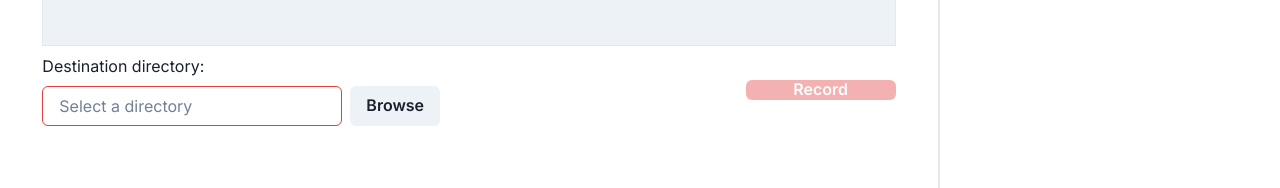
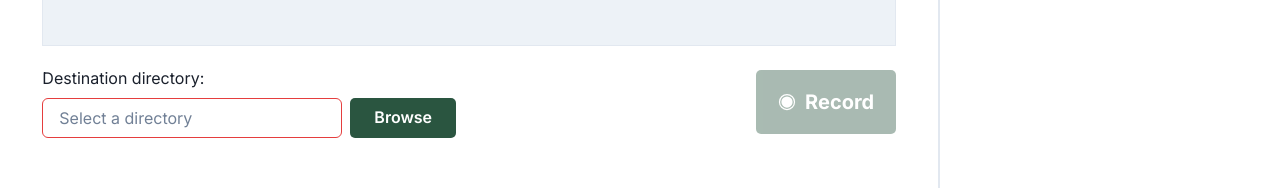
Before and after one commit to KubakCz/MediaPipeHandTracking, a Next.js app: page /mediapipe-hand-tracking/ in a window 1280 px wide. Shown: the part 578-766 px from the top of the page. Built offline with nearby package versions, Linux system fonts and the light colour scheme; no server answers.

Commit message:
Button Style

```diff
--- a/package.json
+++ b/package.json
@@ -19,6 +19,7 @@
     "next": "^14.2.3",
     "react": "^18",
     "react-dom": "^18",
+    "react-icons": "^5.2.1",
     "webm-muxer": "^4.0.1"
   },
   "devDependencies": {
--- a/src/app/BottomMenu/DirectorySelect.tsx
+++ b/src/app/BottomMenu/DirectorySelect.tsx
@@ -41,7 +41,7 @@ export default function DirectorySelect({
           onChange={handleDirectoryPathChange}
           style={{ width: "300px" }}
         />
-        <Button onClick={handleBrowse} isDisabled={isDisabled}>
+        <Button onClick={handleBrowse} isDisabled={isDisabled} size="md">
           Browse
         </Button>
       </HStack>
--- a/src/app/BottomMenu/RecordButton.tsx
+++ b/src/app/BottomMenu/RecordButton.tsx
@@ -1,4 +1,5 @@
-import { Button } from "@chakra-ui/react";
+import { Button, Text } from "@chakra-ui/react";
+import { PiRecordFill } from "react-icons/pi";
 
 /**
  * Props for the RecordButton component.
@@ -14,8 +15,9 @@ interface RecordButtonProps {
  */
 export default function RecordButton({ isRecording, isDisabled, onClick }: RecordButtonProps) {
   return (
-    <Button w="150px" h="100%" onClick={onClick} isDisabled={isDisabled} colorScheme={"red"}>
-      {isRecording ? "Stop" : "Record"}
+    <Button w="140px" h="100%" onClick={onClick} isDisabled={isDisabled} size="xl" gap={2} p={5}>
+      <PiRecordFill />
+      <Text>{isRecording ? "Stop" : "Record"}</Text>
     </Button>
   );
 }
--- a/src/app/RightMenu/ConnectionSettings.tsx
+++ b/src/app/RightMenu/ConnectionSettings.tsx
@@ -134,7 +134,6 @@ export default function ConnectionSettings() {
         isDisabled={connectingInProgress || !allValid()}
         maxWidth="120"
         size="md"
-        backgroundColor="brand.400"
       >
         {connectingInProgress ? <Spinner /> : "Connect"}
       </Button>
--- a/src/app/page.tsx
+++ b/src/app/page.tsx
@@ -174,7 +174,7 @@ export default function App() {
       <ChakraProvider theme={theme}>
         <Flex direction="row" justifyContent="flex-end" alignItems="center" w="100vw" h="100vh">
           <VStack justifyContent="center" alignItems="center" flexGrow={1}>
-            <VStack alignItems="flex-start">
+            <VStack alignItems="flex-start" gap={5}>
               <DeviceSelect isDisabled={isRecording} onDeviceChange={handleDeviceChange} />
               <WebcamPreview
                 videoStream={videoStream}
--- a/src/app/theme.ts
+++ b/src/app/theme.ts
@@ -1,10 +1,48 @@
-import { extendTheme } from "@chakra-ui/react";
+import { defineStyleConfig, extendTheme } from "@chakra-ui/react";
+
+const Button = defineStyleConfig({
+  // The styles all button have in common
+  baseStyle: {
+    fontWeight: "semibold",
+    borderRadius: 5,
+  },
+  // Two sizes: xl and md
+  sizes: {
+    md: {
+      fontSize: "md",
+      px: 6,
+      py: 4,
+    },
+    xl: {
+      fontSize: "xl",
+      fontWeight: "bold",
+      px: 8,
+      py: 5,
+    },
+  },
+  // One variants: solid
+  variants: {
+    solid: {
+      color: "white",
+      background: "brand.800",
+      _hover: { background: "brand.900" },
+    },
+  },
+  // The default size and variant values
+  defaultProps: {
+    size: "md",
+  },
+});
 
 export const theme = extendTheme({
   colors: {
     brand: {
       400: "#38A169",
       800: "#2A5540",
+      900: "#224333",
     },
   },
+  components: {
+    Button,
+  },
 });
```
Also changed, not shown: 1 other file (tests, documents, lock files or other folders).
